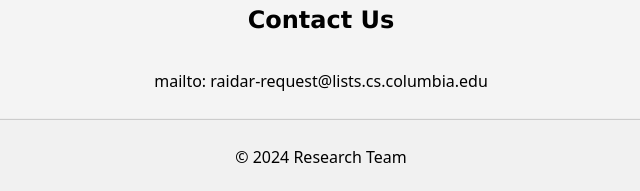
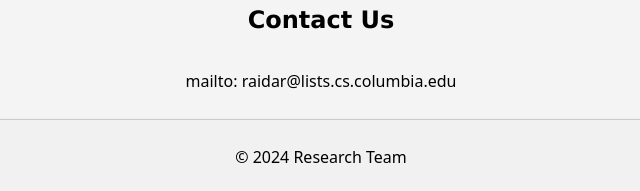
Before and after one commit to WeiHao97/Deepfake-Detection-Demo, a website: page views/index.html in a window 1280 px wide. Shown: the part 1006-1197 px from the top of the page, 319-959 px from the left. Drawn offline with Linux system fonts and the light colour scheme.

Commit message:
fix mail list

```diff
--- a/views/index.html
+++ b/views/index.html
@@ -61,7 +61,7 @@
             </section>
             <section class='contact-form'>
                     <h2>Contact Us</h2>
-                    <p>mailto: raidar-request@lists.cs.columbia.edu </p>
+                    <p>mailto: raidar@lists.cs.columbia.edu </p>
 <!--                <h2>Contact Us</h2>-->
 <!--                <form action="/send" method="post">-->
 <!--                    <div class="form-item">-->
```
